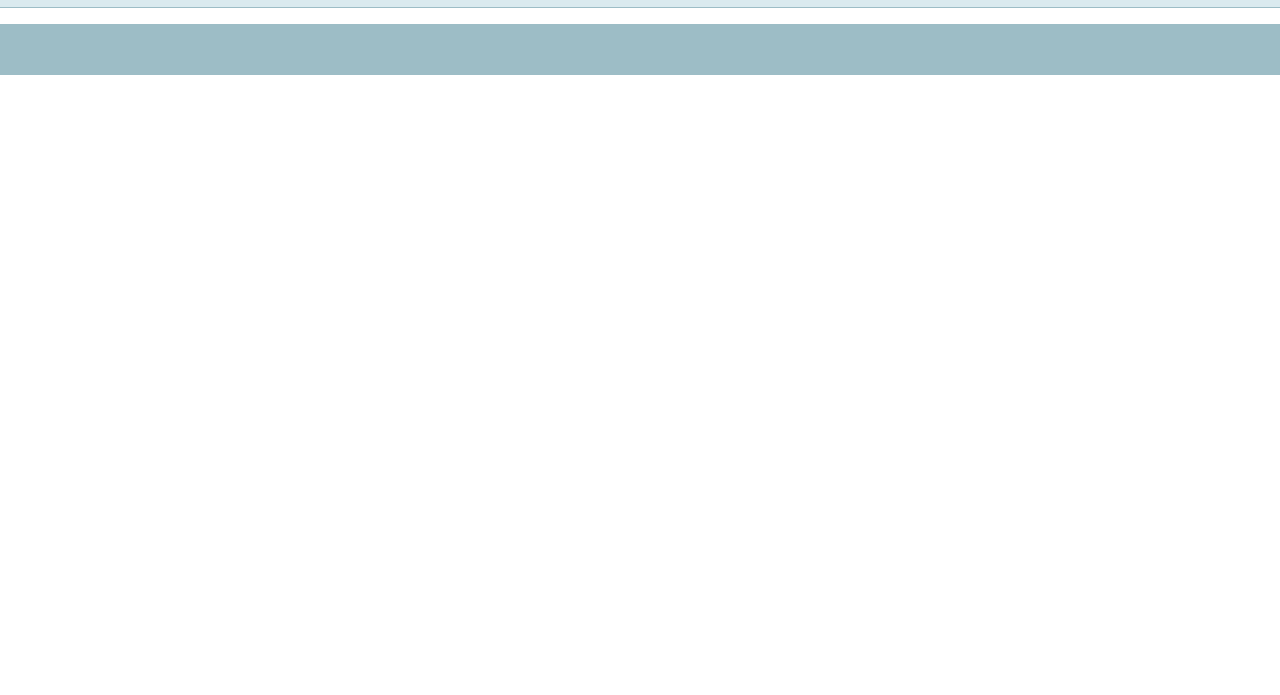
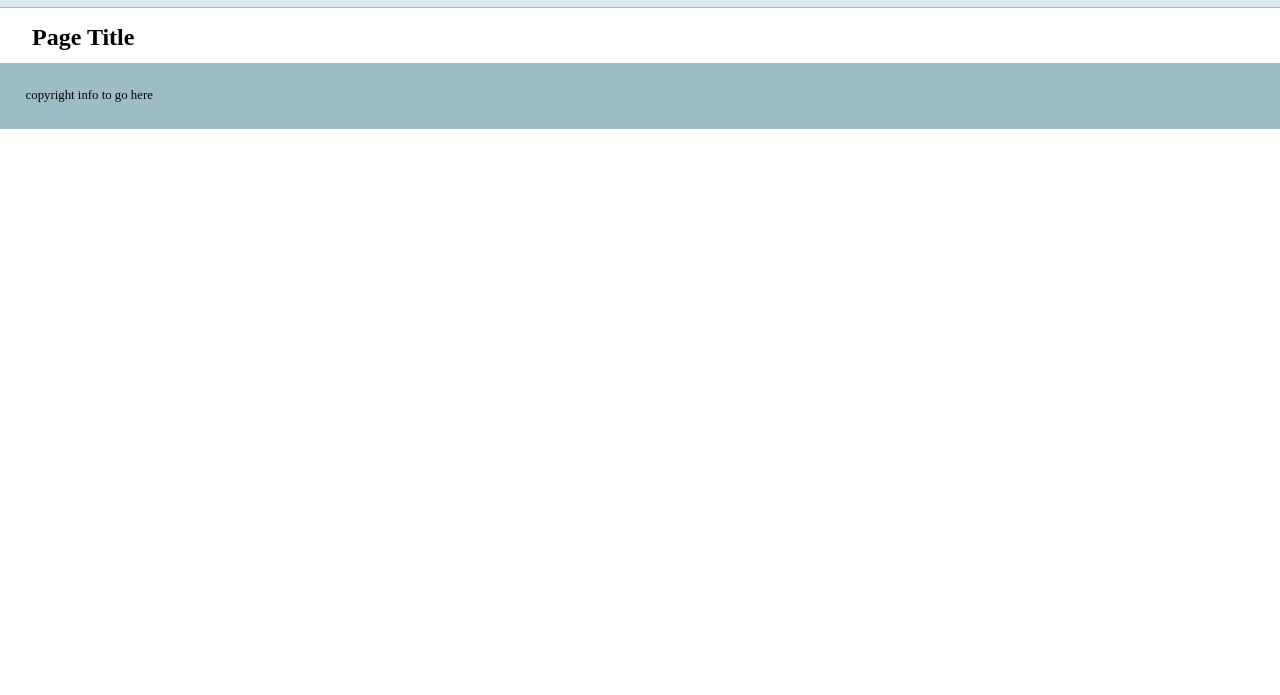
Before and after one commit to iraradtke/git-basics, a plain HTML site: page index.html in a window 1280 px wide. Shown: the part 105-800 px from the top of the page. Drawn offline with nearby package versions, Linux system fonts and the light colour scheme.

Commit message:
added more info to template

```diff
--- a/index.html
+++ b/index.html
@@ -14,13 +14,14 @@
     </head>
     <body>
     <header>
-        <h1><span aria-hidden="true" data-icon="&#xE087;" class="github-icon"></span> Github for Web Designers</h1>
+        <h1><span aria-hidden="true" data-icon="&#xE087;" class="github-icon"></span>Github for Web Designers</h1>
     </header>
     <nav id="pageNav">
     </nav>
     <main>
+        <h2>Page Title</h2>
     </main>
-    <footer>
+    <footer>copyright info to go here
     </footer>
         <script>
 //use the modernizr load to load up external scripts. This will load the scripts asynchronously, but the order listed matters. Although it will load all scripts in parallel, it will execute them in the order listed
```
